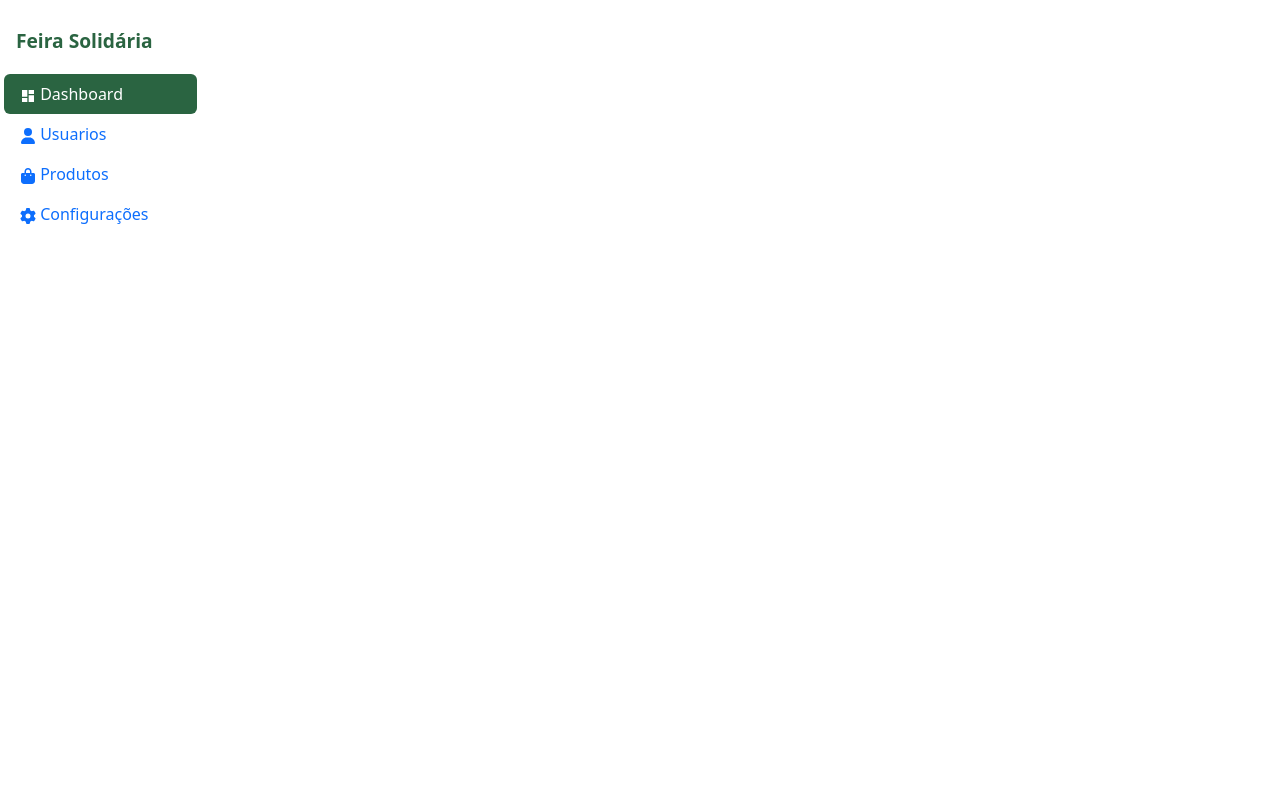
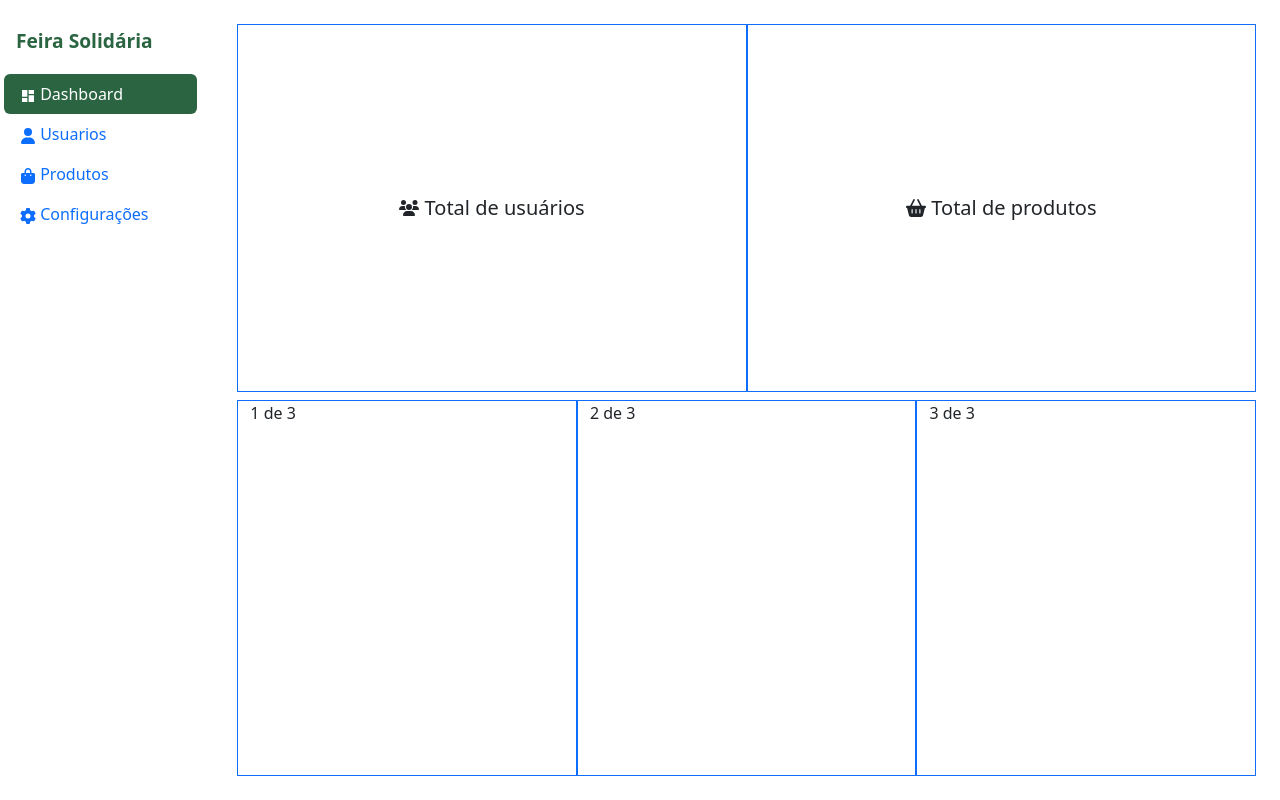
Before and after one commit to Gustavo-Nog/feira-solidaria, a React (Vite) app in the folder frontend/: page /dashboard in a window 1280 px wide. Built offline with nearby package versions, Linux system fonts and the light colour scheme; no server answers.

Commit message:
refactor: melhorias no layout e navegação do Dashboard

```diff
--- a/frontend/src/pages/Admin/Dashboard/AdminDashboard.jsx
+++ b/frontend/src/pages/Admin/Dashboard/AdminDashboard.jsx
@@ -1,12 +1,51 @@
-import React from "react";
+import { useState } from 'react';
+import { FaUsers, FaBasketShopping } from 'react-icons/fa6';
+import { Link } from 'react-router-dom';
+import { FormProvider, useForm } from 'react-hook-form';
 
-function AdminDashboard() {
+import ModalAdmin from '../../../components/Admin/ModalAdmin/ModalAdmin';
+import InputField from '../../../components/Input/InputField';
+
+import usuarioServices from '../../../services/usuarioService';
+
+function Dashboard() {
+
+
+
+	const totalUsuarios = async () => {
+	}
 
 	return (
 		<>
+			<div className="container h-100">
+				<div className="row h-50">
+						<div className="col-6 h5 border border-primary d-flex align-items-center justify-content-center">
+							<Link to='/usuarios' className="text-decoration-none text-dark w-100 h-100 d-flex align-items-center justify-content-center">
+									<FaUsers />&nbsp;Total de usuários
+							</Link>
+						</div>
+						<div className="col-6 h5 border border-primary d-flex align-items-center justify-content-center">
+							<Link to='/listar-produtos' className="text-decoration-none text-dark w-100 h-100 d-flex align-items-center justify-content-center">
+								<FaBasketShopping />&nbsp;Total de produtos
+							</Link>
+						</div>
+				</div>
+				<div className="row h-50">
+					<div className="col border border-primary">
+						1 de 3
+
+					</div>
+					<div className="col border border-primary">
+						2 de 3
+					</div>
+					<div className="col border border-primary">
+						3 de 3
+					</div>
+				</div>
+			</div>
 
 		</>
 	);
 }
 
-export default AdminDashboard;
+export default Dashboard;
```
